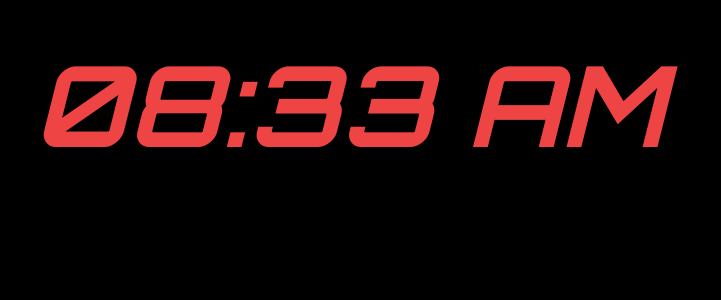
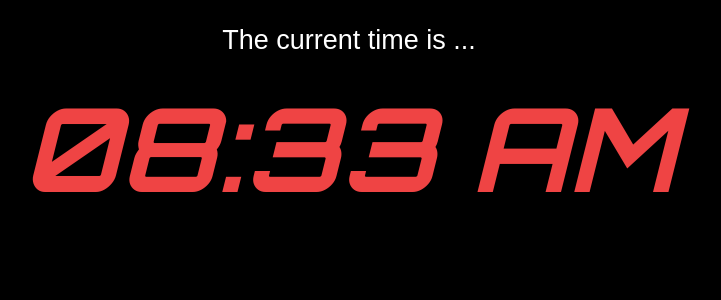
Before and after one commit to tuffs/a-creative-clock, a React (Create React App) app: page / in a window 1280 px wide. Shown: the top 300 px of the page, without its empty margins (291-1012 px from the left). Built offline with nearby package versions, Linux system fonts and the light colour scheme.

Commit message:
Added a bit more formatting and specificity along with a general statement above the time to also try and negate the Arabic text detection with only a numerical output in Arabic numerals.

```diff
--- a/src/components/Clock.js
+++ b/src/components/Clock.js
@@ -4,7 +4,7 @@ export default function Clock() {
   let minutes = date.getMinutes().toString().padStart(2, '0');
   let am_or_pm = date.getHours() >= 12 ? 'PM' : 'AM';
 
-  const clockDigitStyling = "text-red-500 inline-block text-[7rem] font-bold italic";
+  const clockDigitStyling = "text-red-500 inline-block md:text-[4.75rem] lg:text-[7.25rem] text-[3.75rem] font-bold italic";
 
   return (
     <div
@@ -12,6 +12,18 @@ export default function Clock() {
       id="clock"
       data-testid="clock"
     >
+
+      <div
+        id="current_time_is__statement"
+        className="text-[13px] md:text-[20px] lg:text-[27px]"
+        style={{
+          fontFamily: 'sans-serif',
+        }}
+      >
+        The current time is ...
+      </div>
+
+      <div id="clockTimeDisplay" data-testid="clock_time_display">
         <div
           className={`${clockDigitStyling}`}
           data-testid="hours"
@@ -31,5 +43,6 @@ export default function Clock() {
           &nbsp;{am_or_pm}
         </div>
       </div>
+    </div>
   );
 };
```
Lines whose indentation alone changed are shown as unchanged.
